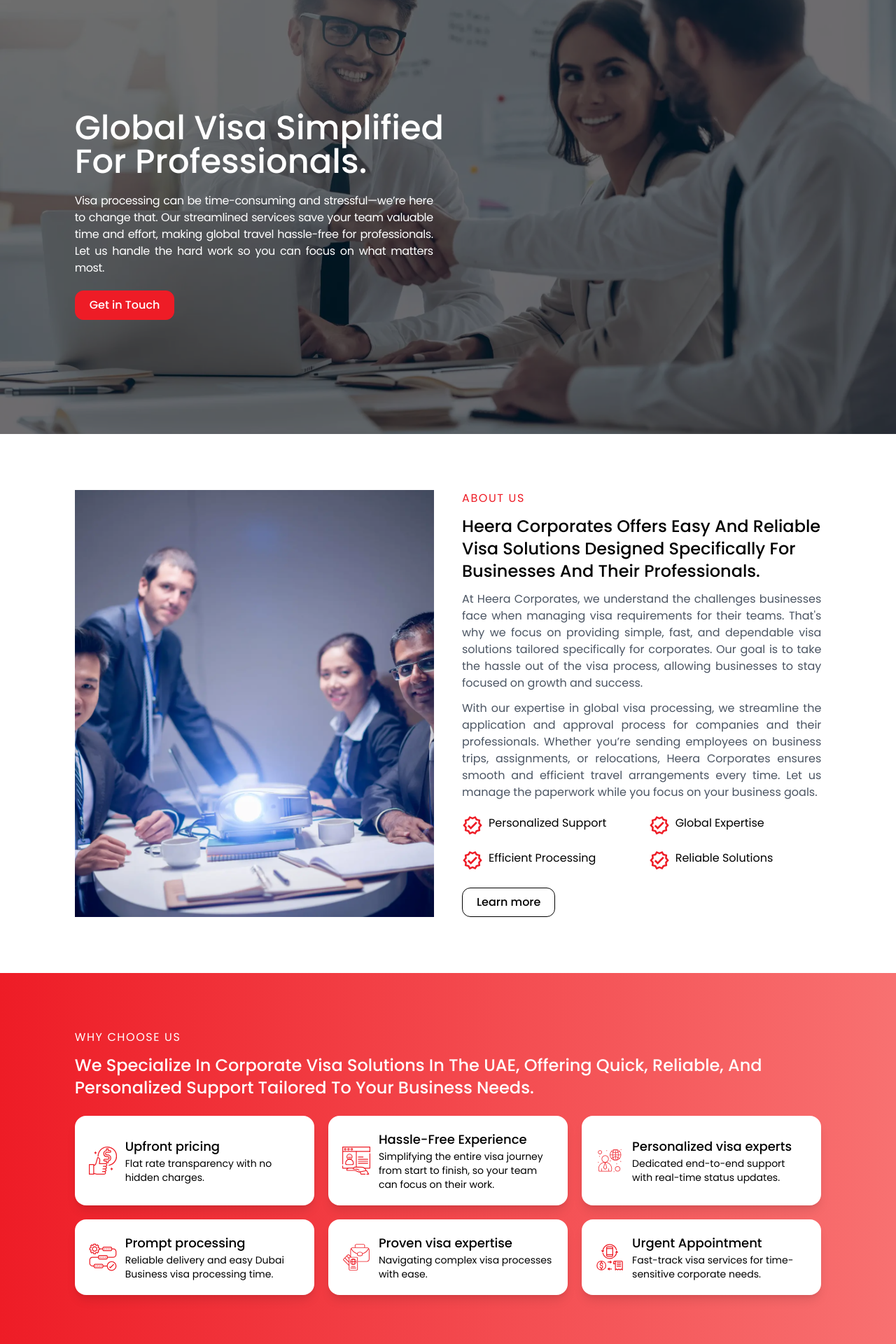
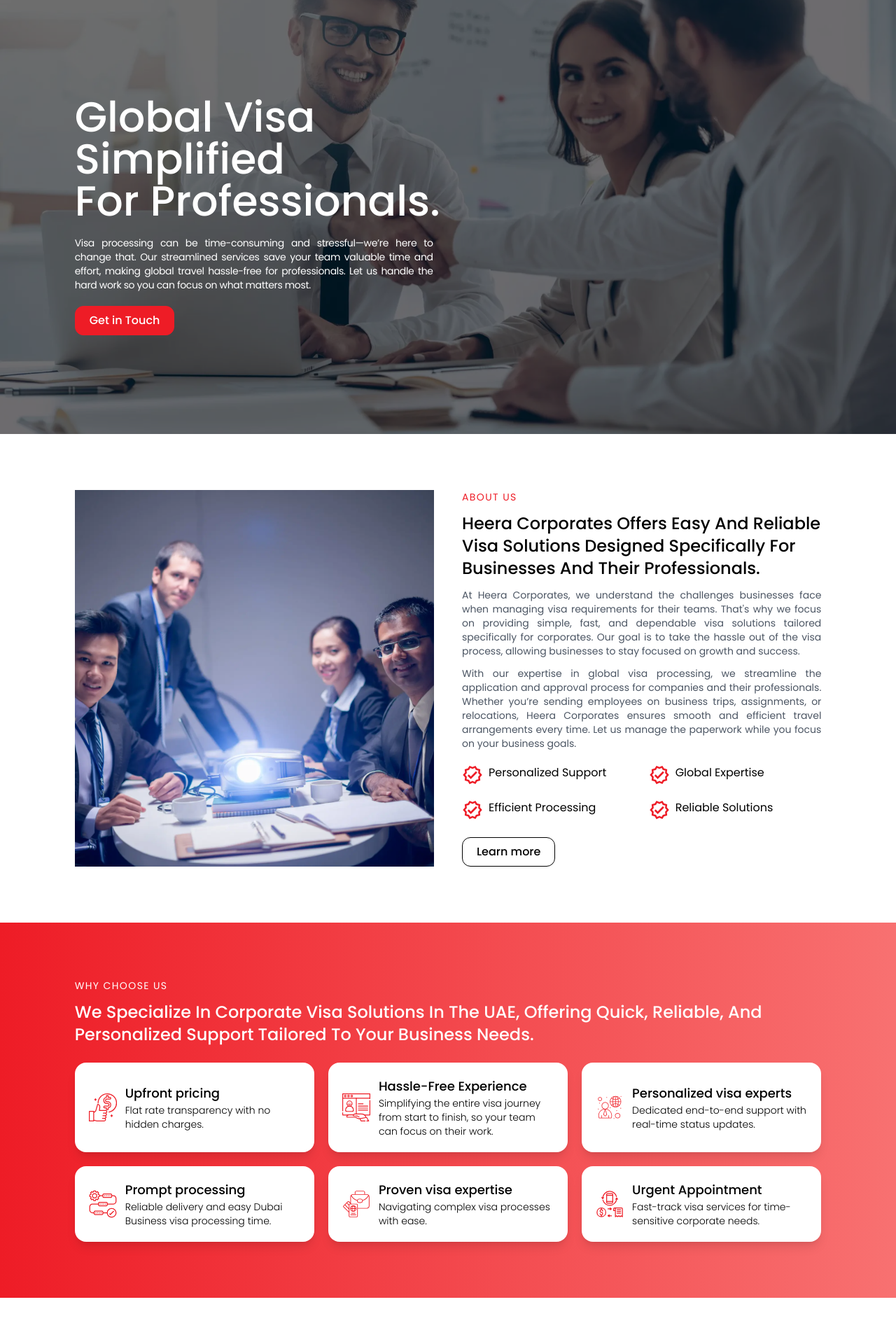
Before and after one commit to rashid-090/Heera-copra-website, a React (Vite) app: page / in a window 1280 px wide. Shown: the part 180-2100 px from the top of the page at 70% size. Built offline with nearby package versions, Linux system fonts and the light colour scheme.

Commit message:
content chages

```diff
--- a/index.html
+++ b/index.html
@@ -5,6 +5,16 @@
     <link rel="icon" type="image/svg+xml" href="./src/assets/logo-heera-fav.webp" />
     <meta name="viewport" content="width=device-width, initial-scale=1.0" />
     <title>Heera - Corporate</title>
+     <!-- Favicon -->
+     <link rel="icon" href="/src/assets/logo-heera-fav.webp" type="image/x-icon">
+     <link rel="apple-touch-icon" sizes="180x180" href="/src/assets/logo-heera-fav.webp">
+     <link rel="icon" type="image/png" sizes="32x32" href="/src/assets/logo-heera-fav.webpg">
+     <link rel="icon" type="image/png" sizes="16x16" href="/src/assets/logo-heera-fav.webp">
+
+     <!-- Open Graph Metadata (for social sharing) -->
+     <meta property="og:title" content="Global Visa Simplified for Professionals">
+     <meta property="og:description" content="At Heera Corporates, we understand the challenges businesses face when managing visa requirements for their teams. ">
+     <meta property="og:image" content="/src/assets/logo-heera-fav.webp">
   </head>
   <body>
     <div id="root"></div>
--- a/src/pages/Home.jsx
+++ b/src/pages/Home.jsx
@@ -19,8 +19,8 @@
         <div className='absolute bg-[#00000091] w-full h-full z-0'></div>
         <div className='w-11/12 xl:w-10/12 mx-auto pt-40 py-10  h-full z-10 relative grid grid-cols-1 gap-10 gap-x-10'>
            <div className='h-full w-full flex flex-col justify-center gap-3 xl:gap-5 xl:pt-14 xl:w-[60%]'>
-                <h1 className='text-3xl xl:text-5xl font-semibold xl:font-medium capitalize'>Global Visa Simplified<br/> for Professionals.</h1>
-                <p className='xl:pr-32 text-sm md:text-base font-light md:font-normal tracking-tight xl:text-justify'>Visa processing can be time-consuming and stressful—we’re here to change that. Our streamlined services save your team valuable time and effort, making global travel hassle-free for professionals. Let us handle the hard work so you can focus on what matters most.</p>
+                <h1 className='text-3xl xl:text-6xl font-semibold xl:font-medium capitalize'>Global Visa Simplified<br/> for Professionals.</h1>
+                <p className='xl:pr-32 text-sm  font-light md:font-normal tracking-tight xl:text-justify'>Visa processing can be time-consuming and stressful—we’re here to change that. Our streamlined services save your team valuable time and effort, making global travel hassle-free for professionals. Let us handle the hard work so you can focus on what matters most.</p>
                 <button className='border border-mainhvr text-white bg-mainhvr  duration-150 w-fit rounded-xl hover:text-white px-5 py-2 font-medium'>Get in Touch</button>
            </div>
 
@@ -32,10 +32,10 @@
                 <img className='object-cover h-full md:h-80 xl:h-full w-full' loading='lazy' src={heeraAbt} alt="" />
             </div>
             <div className='flex flex-col gap-3'>
-                <p className='text-mainhvr  tracking-widest'>ABOUT US</p>
+                <p className='text-mainhvr text-sm tracking-widest'>ABOUT US</p>
                 <h2 className='text-xl sm:text-2xl font-medium capitalize'>Heera Corporates offers easy and reliable visa solutions designed specifically for businesses and their professionals.</h2>
-                <p className='text-gray-600 text-sm md:text-base  text-justify'>At Heera Corporates, we understand the challenges businesses face when managing visa requirements for their teams. That's why we focus on providing simple, fast, and dependable visa solutions tailored specifically for corporates. Our goal is to take the hassle out of the visa process, allowing businesses to stay focused on growth and success.</p>
-                <p className='text-gray-600 text-sm md:text-base  text-justify'>With our expertise in global visa processing, we streamline the application and approval process for companies and their professionals. Whether you’re sending employees on business trips, assignments, or relocations, Heera Corporates ensures smooth and efficient travel arrangements every time. Let us manage the paperwork while you focus on your business goals.</p>
+                <p className='text-gray-600 text-sm   text-justify'>At Heera Corporates, we understand the challenges businesses face when managing visa requirements for their teams. That's why we focus on providing simple, fast, and dependable visa solutions tailored specifically for corporates. Our goal is to take the hassle out of the visa process, allowing businesses to stay focused on growth and success.</p>
+                <p className='text-gray-600 text-sm   text-justify'>With our expertise in global visa processing, we streamline the application and approval process for companies and their professionals. Whether you’re sending employees on business trips, assignments, or relocations, Heera Corporates ensures smooth and efficient travel arrangements every time. Let us manage the paperwork while you focus on your business goals.</p>
                 <div className='grid grid-cols-1 md:grid-cols-2 gap-5 mt-2'>
                     <div className='flex gap-2 items-start'>
                         <div><MdOutlineVerified className='text-2xl md:text-3xl text-mainhvr'/></div>
@@ -62,49 +62,49 @@
     <section className='bg-gradient-to-r from-mainhvr to-red-400 text-white'>
         <div className='w-11/12 xl:w-10/12 mx-auto py-10 xl:py-20 grid grid-cols-1 gap-10 gap-x-10'>
             <div className='flex flex-col  gap-3 '>
-                <p className=' tracking-widest'>WHY CHOOSE US</p>
+                <p className=' tracking-widest text-sm'>WHY CHOOSE US</p>
                 <h2 className='text-xl sm:text-2xl font-medium capitalize'>We specialize in corporate visa solutions in the UAE, offering quick, reliable, and personalized support tailored to your business needs.</h2>
                 <div className='hidden md:grid grid-cols-1 md:grid-cols-2 xl:grid-cols-3 gap-3 md:gap-5 mt-3'>
                     <div className='bg-white text-black p-5 rounded-2xl shadow-lg duration-150 hover:shadow-2xl flex items-center gap-3'>
                         <img className='h-10 w-10 object-cover' src={pricing} alt="" />
                         <div>
                             <p className='text-base xl:text-lg font-medium '>Upfront pricing</p>
-                            <p className='text-sm'> Flat rate transparency with no hidden charges.</p>
+                            <p className='text-sm font-light'> Flat rate transparency with no hidden charges.</p>
                         </div>
                     </div>
                     <div className='bg-white text-black p-5 rounded-2xl shadow-lg duration-150 hover:shadow-2xl flex items-center gap-3'>
                         <img className='h-10 w-10 object-cover' src={portal} alt="" />
                         <div>
                             <p className='text-base xl:text-lg font-medium '>Hassle-Free Experience</p>
-                            <p className='text-sm'>Simplifying the entire visa journey from start to finish, so your team can focus on their work.</p>
+                            <p className='text-sm font-light'>Simplifying the entire visa journey from start to finish, so your team can focus on their work.</p>
                         </div>
                     </div>
                     <div className='bg-white text-black p-5 rounded-2xl shadow-lg duration-150 hover:shadow-2xl flex items-center gap-3'>
                         <img className='h-10 w-10 object-cover' src={experts} alt="" />
                         <div>
                             <p className='text-base xl:text-lg font-medium '>Personalized visa experts</p>
-                            <p className='text-sm'>Dedicated end-to-end support with real-time status updates.</p>
+                            <p className='text-sm font-light'>Dedicated end-to-end support with real-time status updates.</p>
                         </div>
                     </div>
                     <div className='bg-white text-black p-5 rounded-2xl shadow-lg duration-150 hover:shadow-2xl flex items-center gap-3'>
                         <img className='h-10 w-10 object-cover' src={Prompt} alt="" />
                        <div>
                             <p className='text-base xl:text-lg font-medium '> Prompt processing</p>
-                            <p className='text-sm'> Reliable delivery and easy Dubai Business visa processing time.</p>
+                            <p className='text-sm font-light'> Reliable delivery and easy Dubai Business visa processing time.</p>
                        </div>
                     </div>
                     <div className='bg-white text-black p-5 rounded-2xl shadow-lg duration-150 hover:shadow-2xl flex items-center gap-3'>
                         <img className='h-10 w-10 object-cover' src={visaexpertise} alt="" />
                        <div>
                              <p className='text-base xl:text-lg font-medium '> Proven visa expertise</p>
-                            <p className='text-sm'> Navigating complex visa processes with ease.</p>
+                            <p className='text-sm font-light'> Navigating complex visa processes with ease.</p>
                        </div>
                     </div>
                     <div className='bg-white text-black p-5 rounded-2xl shadow-lg duration-150 hover:shadow-2xl flex items-center gap-3'>
                         <img className='h-10 w-10 object-cover' src={billingsystem} alt="" />
                         <div>
                             <p className='text-base xl:text-lg font-medium '>Urgent Appointment</p>
-                            <p className='text-sm'>Fast-track visa services for time-sensitive corporate needs.</p>
+                            <p className='text-sm font-light'>Fast-track visa services for time-sensitive corporate needs.</p>
                         </div>
                     </div>
 
@@ -172,7 +172,7 @@
         <div className='w-11/12 xl:w-10/12 mx-auto py-10 xl:py-20 grid grid-cols-1 xl:grid-cols-2 gap-5 gap-x-20'>
            <div className='h-full flex flex-col gap-3 justify-center'>
                 <h2 className='text-xl sm:text-3xl font-medium capitalize'>Frequently Asked<br/> Questions</h2>
-                <p className='text-gray-600 text-sm md:text-base'>Got questions? Find the answers to common inquiries about our visa services and how we can help your business.</p>
+                <p className='text-gray-600 text-sm'>Got questions? Find the answers to common inquiries about our visa services and how we can help your business.</p>
            </div>
             <div className=''>
                 <Faq/>
```
